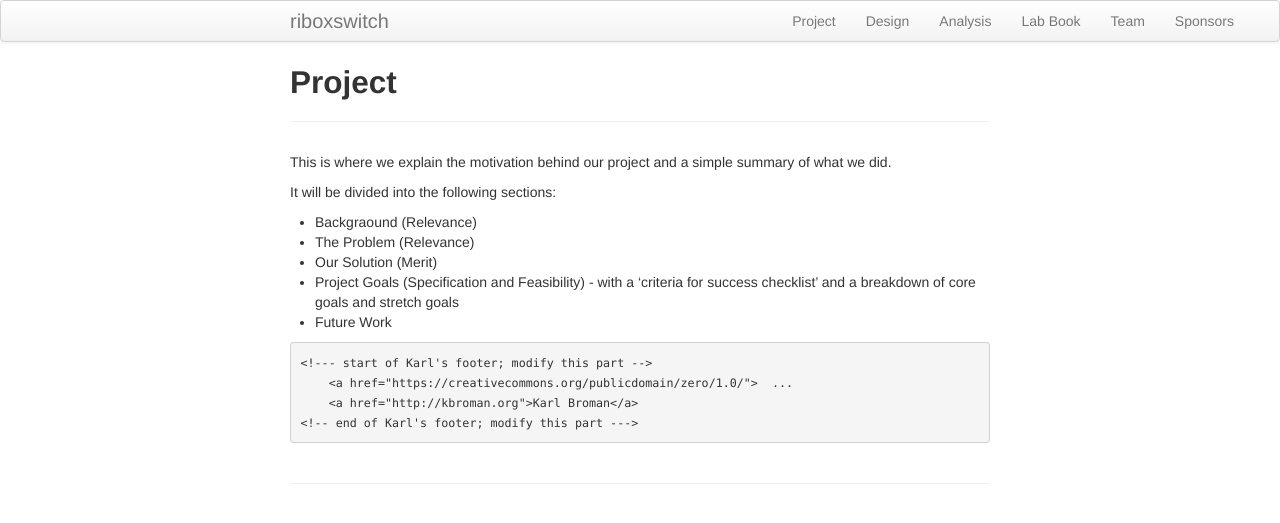
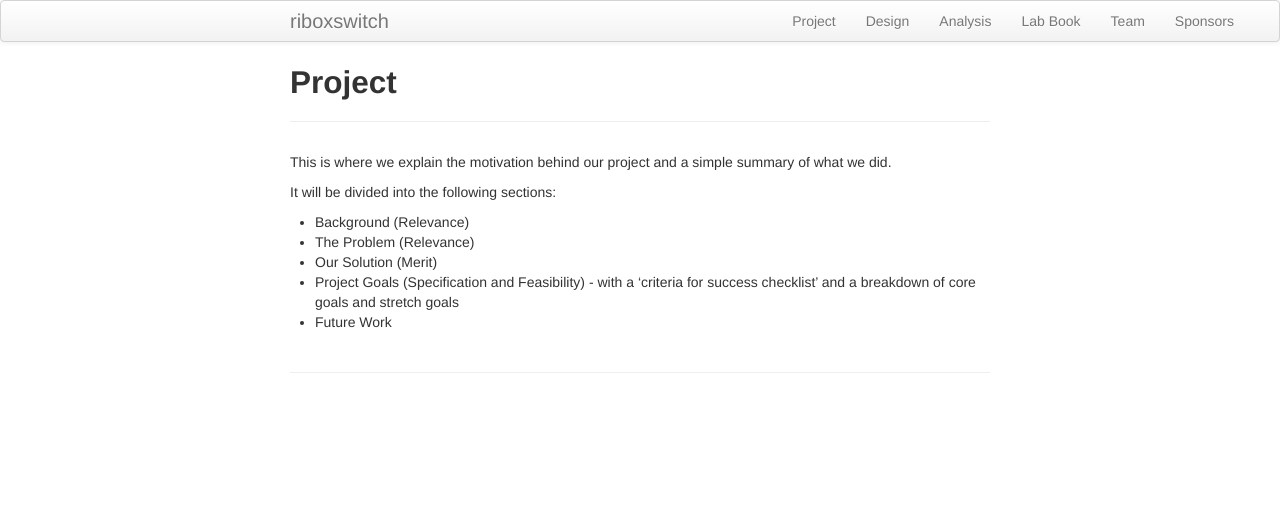
Before and after one commit to riboxswitch/riboxswitch.github.io, a Jekyll site: the page built from pages/project.md, in a window 1280 px wide. Shown: the top 523 px of the page. Built offline with Jekyll 4.4.1, drawn with Linux system fonts in a browser that asks for light colours.

Commit message:
Spelling error. Needed to change it.

```diff
--- a/pages/project.md
+++ b/pages/project.md
@@ -7,7 +7,7 @@ description:
 This is where we explain the motivation behind our project and a simple summary of what we did.
 
 It will be divided into the following sections:
-- Backgraound (Relevance)
+- Background (Relevance)
 - The Problem (Relevance)
 - Our Solution (Merit)
 - Project Goals (Specification and Feasibility) - with a 'criteria for success checklist' and a breakdown of core goals and stretch goals
@@ -120,10 +120,7 @@ Find the
 and remove it or edit it to suit. This is the only bit of html you'll
 have to deal with.--->
 
-    <!--- start of Karl's footer; modify this part -->
-        <a href="https://creativecommons.org/publicdomain/zero/1.0/">  ...
-        <a href="http://kbroman.org">Karl Broman</a>
-    <!-- end of Karl's footer; modify this part --->
+
 
 <!---### Edit or remove the Markdown files
 
```
Also changed, not shown: index.md (+1 -0 lines).
